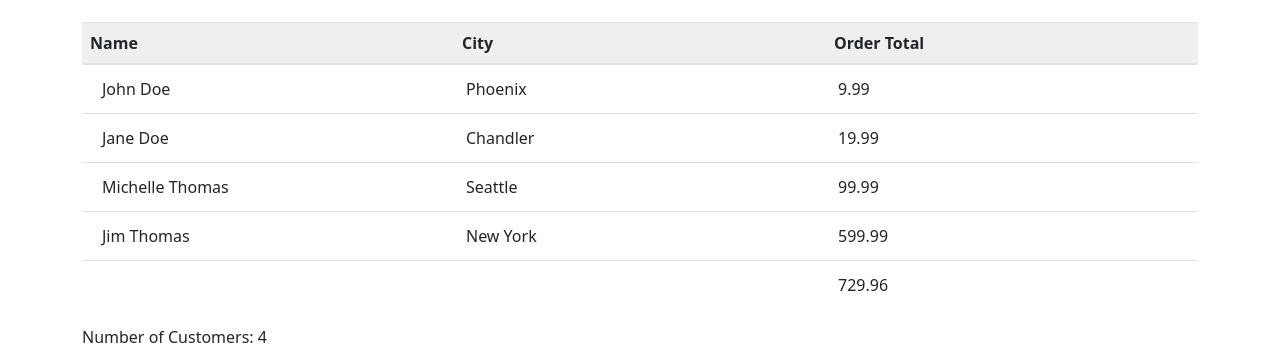
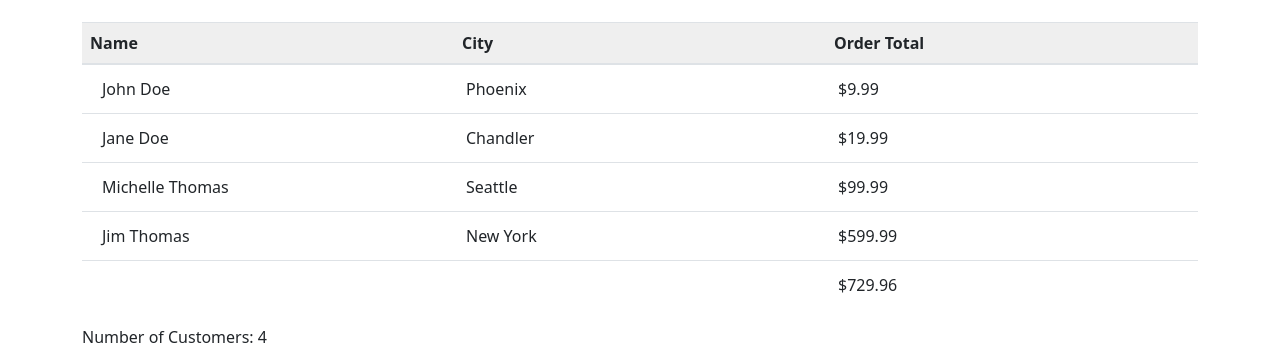
Before and after one commit to matt-pessoa/first-angular-app, an Angular app: page / in a window 1280 px wide. Shown: the part 229-588 px from the top of the page. Built offline with nearby package versions, Linux system fonts and the light colour scheme.

Commit message:
create moneySign pipe

```diff
--- a/src/app/customers/customers-list/customers-list.component.html
+++ b/src/app/customers/customers-list/customers-list.component.html
@@ -14,11 +14,11 @@
       <a>{{ cust.name | titlecase }}</a>
     </td>
     <td>{{ cust.city }}</td>
-    <td>{{ cust.orderTotal }}</td>
+    <td>{{ cust.orderTotal | moneySign }}</td>
   </tr>
   <tr *ngIf="filteredCustomers.length">
     <td colspan="2">&nbsp;</td>
-    <td>{{ customersOrderTotal }}</td>
+    <td>{{ customersOrderTotal | moneySign }}</td>
   </tr>
   <tr *ngIf="!filteredCustomers.length">
     <td colspan="4">No customers found</td>
--- a/src/app/customers/customers.module.ts
+++ b/src/app/customers/customers.module.ts
@@ -5,9 +5,10 @@ import { CommonModule } from '@angular/common';
 import { CustomersComponent } from './customers.component';
 import { CustomersListComponent } from './customers-list/customers-list.component';
 import { FilterTextboxComponent } from './customers-list/filter-textbox.component';
+import { SharedModule } from '../shared/shared.module';
 
 @NgModule({
-  imports: [CommonModule],
+  imports: [CommonModule, SharedModule],
   declarations: [
     CustomersComponent,
     CustomersListComponent,
```
